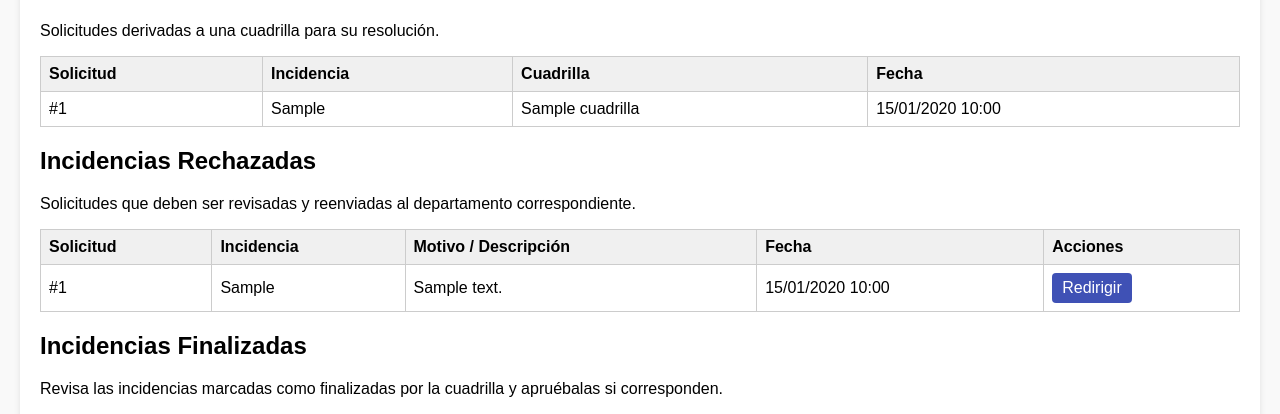
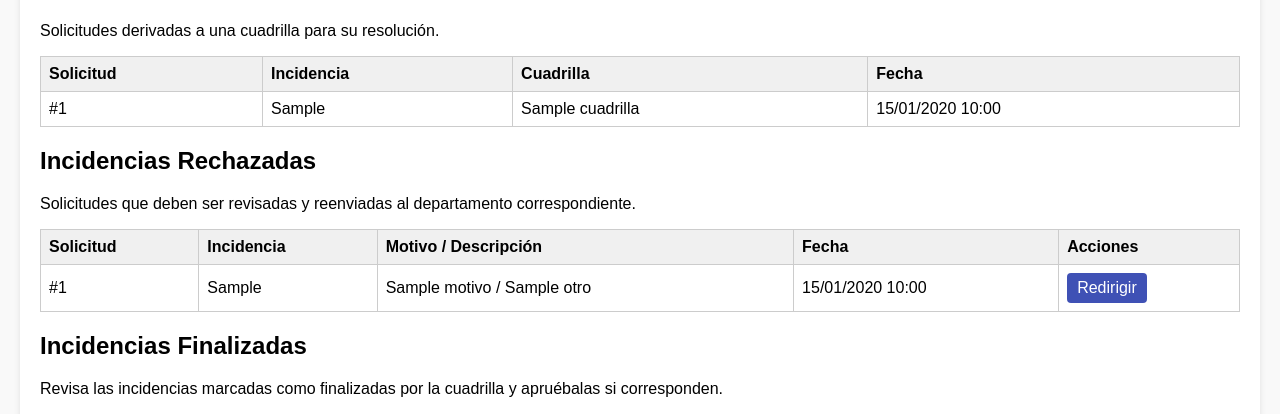
Before and after one commit to Aaron-Orellana/DesarrolloWeb, a Django app: template dashboards/templates/dashboards/territorial_dashboard.html in a window 1280 px wide. Shown: the part 634-1048 px from the top of the page. Run offline with Django 3.2, Linux system fonts and the light colour scheme; the template is opened without the code that fills it: most values are stand-ins (such as "Sample title", 1, 10 or a date in 2020); parts of the project's set-up code (start-up, migrations or seed data) failed here and were passed over.

Commit message:
tarea 6.5.2 arreglada

```diff
--- a/dashboards/templates/dashboards/territorial_dashboard.html
+++ b/dashboards/templates/dashboards/territorial_dashboard.html
@@ -111,7 +111,7 @@
             <tr>
                 <td>#{{ incidencia.solicitud_incidencia_id }}</td>
                 <td>{{ incidencia.encuesta.tipo_incidencia }}</td>
-                <td>{{ incidencia.descripcion|default:"Sin comentarios" }}</td>
+                <td>{{ incidencia.motivo }} / {{incidencia.otro}}</td>
                 <td>{{ incidencia.fecha|date:"d/m/Y H:i" }}</td>
                 <td>
                     <a href="{% url 'redirigir_incidencia' incidencia.solicitud_incidencia_id %}" class="btn btn-primary btn-sm">
--- a/tickets/forms.py
+++ b/tickets/forms.py
@@ -65,5 +65,5 @@ class RechazaIncidenciaForm(forms.ModelForm):
         fields = ['motivo', 'otro']
         widgets = {
             'motivo': forms.Select(attrs={'class': 'form-select'}),
-            'otro': forms.Textarea(attrs={'class': 'form-control', 'rows': 3, 'placeholder': 'Información del vecino'}),
+            'otro': forms.Textarea(attrs={'class': 'form-control', 'rows': 3, 'placeholder': 'motivo'}),
         }
```
